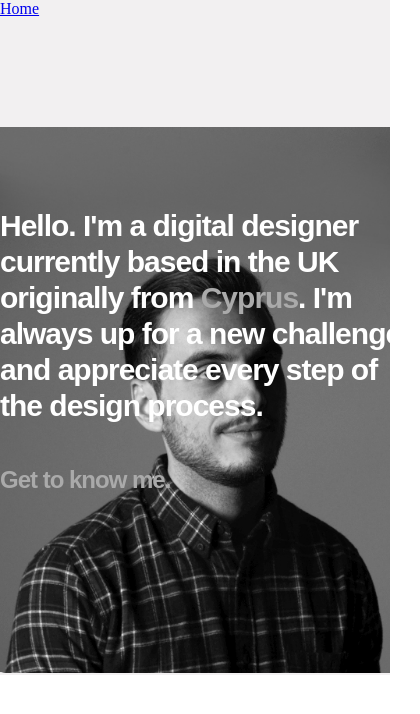
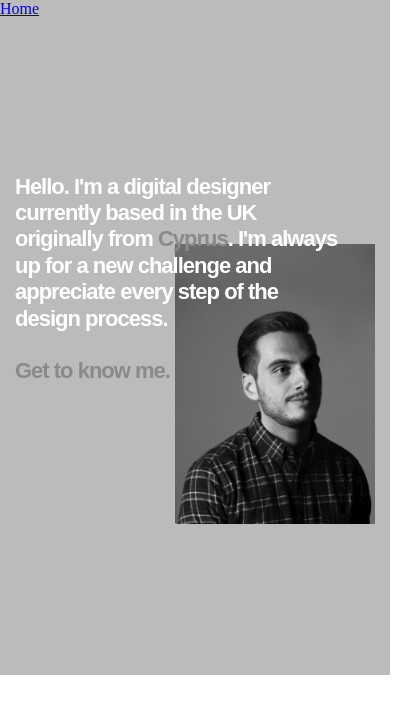
Before and after one commit to thejoshmichael/Layout_Concept, a plain HTML site: page about.html in a window 390 px wide. Shown: the whole page, 420 px wide, since content can reach past the window. Drawn offline with Linux system fonts and the light colour scheme.

Commit message:
Media Queries for Small Screens

```diff
--- a/about.html
+++ b/about.html
@@ -14,7 +14,7 @@
   <section class="about-me">
     <img src="myself.jpg" alt="">
     <p>Hello. I'm a digital designer currently based in the UK originally from <span>Cyprus</span>. I'm always up for a new challenge and appreciate every step of the design process.<br><br>
-    <span style="font-size: 24px">Get to know me.</span>
+    <span>Get to know me.</span>
     </p>
 
   </section>
--- a/css/sass/styles.sass
+++ b/css/sass/styles.sass
@@ -5,7 +5,7 @@ body
   margin: 0
 
 *
-  box-sizing: 0
+  box-sizing: border-box
   +transition
 
 h1, p
@@ -80,6 +80,7 @@ img
   width: 100%
   height: 80vh
   background-color: #F2F0F1
+  position: relative
 
 .about-me
   width: 80%
@@ -109,10 +110,40 @@ img
   span
     color: #aaa
 
-@media only screen and (max-width: 760px)
+@media only screen and (max-width: 768px)
+  // .about
+    // height: 60vh
+
+  .about-me
+    img
+      width: 350px
+
+@media only screen and (max-width: 460px)
+  .about
+    background: #bbb
+    // height: 65vh
+
   .about-me
     width: 100%
     padding: 0 15px
+    margin-top: 30%
+
+    img
+      width: 250px
+
     p
-      width: 100%
+      width: 85%
       color: white
+      top: -25%
+      font-size: 26px
+
+    span
+      color: #8a8a8a
+
+@media only screen and (max-width: 400px)
+  .about-me
+    p
+      font-size: 22px
+
+    img
+      width: 200px
```
Also changed, not shown: css/styles.css.
